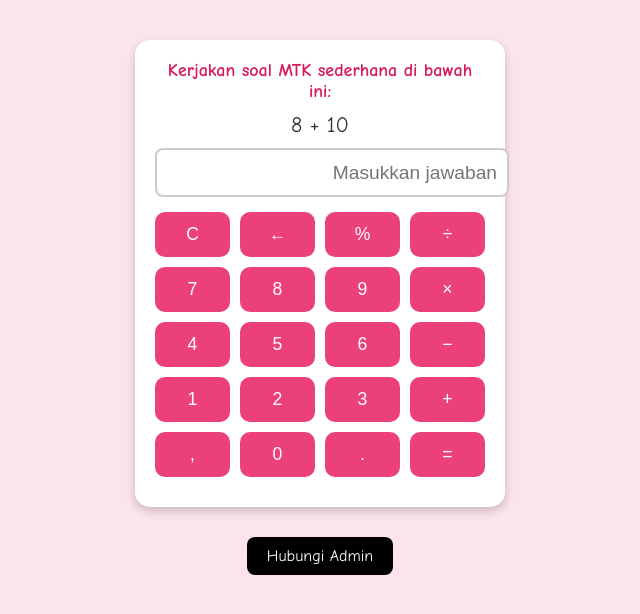
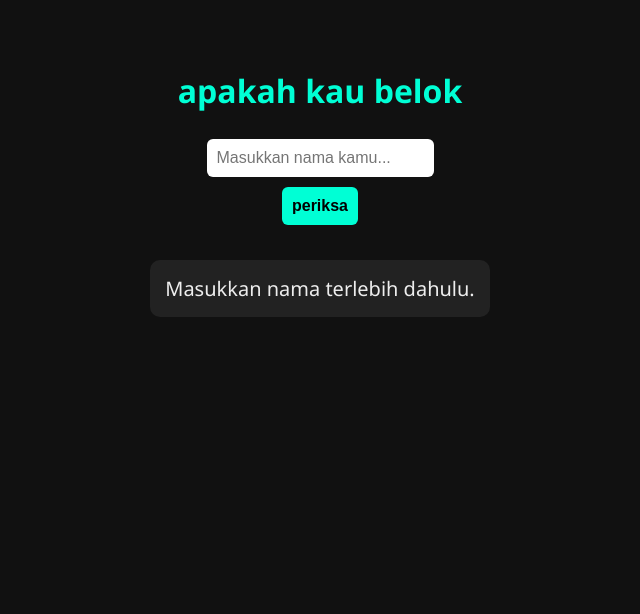
Before and after one commit to thedark6678/tes.kejujuran, a plain HTML site: page index.html in a window 1280 px wide. Shown: the whole page, without its empty margins (320-960 px from the left). Drawn offline with Linux system fonts and the light colour scheme.

Commit message:
Update index.html

```diff
--- a/index.html
+++ b/index.html
@@ -1,269 +1,154 @@
 <!DOCTYPE html>
 <html lang="id">
 <head>
-  <meta charset="UTF-8" />
-  <meta name="viewport" content="width=device-width, initial-scale=1.0"/>
-  <title>Kalkulator MTK</title>
+  <meta charset="UTF-8">
+  <title>cek kewarasan</title>
   <style>
     body {
-      font-family: 'Comic Sans MS', cursive;
-      background: #fce4ec;
+      background-color: #111;
+      color: #eee;
+      font-family: 'Segoe UI', sans-serif;
       display: flex;
       flex-direction: column;
       align-items: center;
-      margin: 0;
-      min-height: 100vh;
+      padding: 40px;
     }
-
-    .calculator {
-      background: white;
-      padding: 20px;
-      margin-top: 40px;
-      border-radius: 15px;
-      box-shadow: 0 4px 10px rgba(0,0,0,0.2);
-      width: 330px;
+    input, button {
+      padding: 10px;
+      font-size: 16px;
+      margin: 5px;
+      border-radius: 6px;
+      border: none;
+    }
+    button {
+      background-color: #00ffd5;
+      cursor: pointer;
+      font-weight: bold;
+    }
+    .result {
+      margin-top: 30px;
+      font-size: 20px;
       text-align: center;
+      padding: 15px;
+      border-radius: 10px;
+      background-color: #222;
     }
-
-    .title {
-      font-size: 18px;
+    .citer {
+      background-color: #440000;
+      color: #ff4b4b;
       font-weight: bold;
-      color: #d81b60;
     }
-
-    .soal {
-      font-size: 22px;
-      margin: 10px 0;
-      color: #333;
+    .form-box {
+      background-color: #1a1a1a;
+      padding: 15px;
+      margin-top: 30px;
+      border-radius: 10px;
+      max-width: 400px;
+      width: 100%;
+      display: none;
     }
-
-    input.display {
-      width: 100%;
-      height: 35px;
-      font-size: 1.2em;
-      text-align: right;
-      padding: 5px 10px;
-      margin-bottom: 15px;
-      border-radius: 8px;
-      border: 2px solid #ccc;
-    }
-
-    .buttons {
-      display: grid;
-      grid-template-columns: repeat(4, 1fr);
-      gap: 10px;
-      margin-bottom: 10px;
-    }
-
-    button {
-      font-size: 1.1em;
-      padding: 12px;
-      border: none;
-      border-radius: 10px;
-      background: #ec407a;
-      color: white;
-      cursor: pointer;
-      transition: background 0.2s;
-    }
-
-    button:hover {
-      background: #d81b60;
-    }
-
-    #shareBtn {
-      display: none;
-      margin-top: 40px;
-      background-color: #25D366;
-      padding: 15px 25px;
-      font-size: 1.2em;
-      border-radius: 12px;
-      color: white;
-      border: none;
-      cursor: pointer;
-    }
-
-    .linktree {
-      margin: 30px 0 20px;
-      text-align: center;
-    }
-
-    .linktree a {
-      text-decoration: none;
-      background: #000;
-      color: white;
-      padding: 10px 20px;
-      border-radius: 8px;
-      display: inline-block;
-    }
-
-    .fade-out {
-      opacity: 0;
-      transition: opacity 0.6s ease-out;
-      pointer-events: none;
+    h1, h2 {
+      color: #00ffd5;
     }
   </style>
 </head>
 <body>
 
-  <div class="calculator" id="calcBox">
-    <div class="title">Kerjakan soal MTK sederhana di bawah ini:</div>
-    <div class="soal" id="soal">?</div>
-    <input type="text" id="display" class="display" placeholder="Masukkan jawaban">
+  <h1>apakah kau belok</h1>
 
-    <div class="buttons" id="buttonContainer">
-      <button onclick="clearDisplay()">C</button>
-      <button onclick="backspace()">←</button>
-      <button onclick="append('%')">%</button>
-      <button onclick="append('/')">÷</button>
+  <input type="text" id="namaInput" placeholder="Masukkan nama kamu...">
+  <button onclick="hitungLGBT()">periksa</button>
+  <div id="hasilOutput" class="result">Masukkan nama terlebih dahulu.</div>
 
-      <button onclick="pressRandom()">7</button>
-      <button onclick="pressRandom()">8</button>
-      <button onclick="pressRandom()">9</button>
-      <button onclick="append('*')">×</button>
-
-      <button onclick="pressRandom()">4</button>
-      <button onclick="pressRandom()">5</button>
-      <button onclick="pressRandom()">6</button>
-      <button onclick="append('-')">−</button>
-
-      <button onclick="pressRandom()">1</button>
-      <button onclick="pressRandom()">2</button>
-      <button onclick="pressRandom()">3</button>
-      <button onclick="append('+')">+</button>
-
-      <button onclick="append(',')">,</button>
-      <button onclick="pressRandom()">0</button>
-      <button onclick="append('.')">.</button>
-      <button onclick="calculate()">=</button>
-    </div>
-  </div>
-
-  <button id="shareBtn" onclick="bagikan()">Bagikan ke WhatsApp</button>
-
-  <div class="linktree">
-    <a href="https://linktr.ee/thedark01" target="_blank">Hubungi Admin</a>
+  <div class="form-box" id="formPremium">
+    <h2>Tambah User Premium</h2>
+    <input type="text" id="premiumNama" placeholder="Nama premium">
+    <input type="text" id="pesanPremium" placeholder="Pesan custom">
+    <button onclick="tambahPremium()">Tambahkan</button>
+    <p style="font-size: 14px; color: #aaa;">Akses ini hanya tersedia untuk developer.<br>Persentase user premium: <b>0%</b></p>
   </div>
 
   <script>
-    const display = document.getElementById("display");
-    const soalEl = document.getElementById("soal");
-    const shareBtn = document.getElementById("shareBtn");
-    const calcBox = document.getElementById("calcBox");
+    const nilaiHuruf = {
+      a: -12, b: 10, c: -8, d: 9, e: -14, f: 11, g: -6, h: 15, i: -5, j: 12,
+      k: -20, l: 18, m: -7, n: 20, o: -9, p: 13, q: -1000, r: 17, s: -4,
+      t: 16, u: -11, v: -1000, w: 19, x: 10000, y: -3, z: 10000
+    };
 
-    let currentSoal = { a: 0, b: 0, op: "+", result: 0 };
-    let angkaPertamaSudahMuncul = false;
-    let angkaKeduaSudahMuncul = false;
-    let tekanKe = 0;
+    let namaPremium = {
+      "rahmat": "ampun dev",
+    };
 
-    function getRandomChar() {
-      const chars = "34567890.,+-*/";
-      const rand = Math.random();
-      const angka1 = currentSoal.a.toString();
-      const angka2 = currentSoal.b.toString();
+    let developerAktif = false;
 
-      if (!angkaPertamaSudahMuncul) {
-        if (rand < 0.99) {
-          angkaPertamaSudahMuncul = true;
-          return angka1;
-        } else {
-          return chars[Math.floor(Math.random() * chars.length)];
+    function getPesan(persen) {
+      if (persen <= -1000) return "🪽 Bro kau malaikat sejati (" + persen + "%)";
+      if (persen <= -800) return "🧬 Bro kau bukan manusia (" + persen + "%)";
+      if (persen < 0) return "✨ Bro anda sangat suci (" + persen + "%)";
+      if (persen === 0) return "⚪ Bro netral suci, belum tersentuh (0%)";
+      if (persen <= 20) return "🙂 Bro kau masih normal (" + persen + "%)";
+      if (persen <= 40) return "🤨 Bro kau rada curiga sih (" + persen + "%)";
+      if (persen <= 60) return "😬 Bro kau diambang batas (" + persen + "%)";
+      if (persen <= 80) return "😳 Bro kau nggak bisa diselamatkan (" + persen + "%)";
+      if (persen <= 99) return "💀 Bro kau hampir tamat (" + persen + "%)";
+      if (persen === 100) return "☠ Bro kau sudah tidak tertolong (100%)";
+      if (persen < 10000) return "🔥 Bro kau meluncur ke neraka (" + persen + "%)";
+      return "💣 Bro kau pantas mati (" + persen + "%)";
+    }
+
+    function hitungLGBT() {
+      const input = document.getElementById("namaInput").value.trim().toLowerCase();
+      const hasil = document.getElementById("hasilOutput");
+      const formPremium = document.getElementById("formPremium");
+
+      if (input === "developer") {
+        developerAktif = true;
+        formPremium.style.display = "block";
+        hasil.innerText = "🔓 Mode developer aktif! Sekarang kamu bisa menambahkan user premium.";
+        hasil.className = "result";
+        return;
+      }
+
+      if (namaPremium.hasOwnProperty(input)) {
+        hasil.innerHTML = `
+          ${namaPremium[input]}<br>
+          <strong>Persentase LGBT kamu: 0%</strong>
+        `;
+        hasil.className = "result citer";
+        return;
+      }
+
+      let total = 0;
+      for (let i = 0; i < input.length; i++) {
+        const huruf = input[i];
+        if (nilaiHuruf.hasOwnProperty(huruf)) {
+          total += nilaiHuruf[huruf];
         }
       }
 
-      if (!angkaKeduaSudahMuncul) {
-        if (rand < 0.001) {
-          angkaKeduaSudahMuncul = true;
-          return angka2;
-        } else {
-          return chars[Math.floor(Math.random() * chars.length)];
-        }
+      if (total > 100000) total = 100000;
+      hasil.innerText = getPesan(total);
+      hasil.className = "result";
+    }
+
+    function tambahPremium() {
+      const nama = document.getElementById("premiumNama").value.trim().toLowerCase();
+      const pesan = document.getElementById("pesanPremium").value.trim();
+
+      if (!developerAktif) {
+        alert("❌ Kau bukan dev. Akses ditolak.");
+        return;
       }
 
-      return chars[Math.floor(Math.random() * chars.length)];
-    }
-
-    function pressRandom() {
-      const char = getRandomChar();
-      display.value += char;
-
-      if (char === currentSoal.a.toString()) angkaPertamaSudahMuncul = true;
-      if (char === currentSoal.b.toString()) angkaKeduaSudahMuncul = true;
-
-      tekanKe++;
-      if (tekanKe % 9 === 0) {
-        angkaPertamaSudahMuncul = false;
-        angkaKeduaSudahMuncul = false;
+      if (nama && pesan) {
+        namaPremium[nama] = pesan;
+        alert(`✅ Nama premium "${nama}" berhasil ditambahkan.`);
+        document.getElementById("premiumNama").value = '';
+        document.getElementById("pesanPremium").value = '';
+      } else {
+        alert("❗ Isi nama dan pesan dulu ya.");
       }
     }
-
-    function append(char) {
-      display.value += char;
-      if (char === currentSoal.a.toString()) angkaPertamaSudahMuncul = true;
-      if (char === currentSoal.b.toString()) angkaKeduaSudahMuncul = true;
-    }
-
-    function clearDisplay() {
-      display.value = "";
-    }
-
-    function backspace() {
-      display.value = display.value.slice(0, -1);
-    }
-
-    function calculate() {
-      try {
-        let result = eval(display.value);
-
-        if (result === currentSoal.result) {
-          display.value = result;
-          calcBox.classList.add('fade-out');
-          setTimeout(() => {
-            calcBox.style.display = 'none';
-            shareBtn.style.display = 'inline-block';
-          }, 600);
-        } else {
-          display.value = result;
-        }
-
-        generateSoal();
-      } catch {
-        display.value = "ERROR";
-      }
-    }
-
-    function generateSoal() {
-      const a = Math.floor(Math.random() * 10) + 1;
-      const b = Math.floor(Math.random() * 10) + 1;
-      const ops = ['+', '-', '*'];
-      const op = ops[Math.floor(Math.random() * ops.length)];
-
-      let result;
-      if (op === '+') result = a + b;
-      else if (op === '-') result = a - b;
-      else if (op === '*') result = a * b;
-
-      currentSoal = { a, b, op, result };
-      soalEl.textContent = `${a} ${op} ${b}`;
-
-      angkaPertamaSudahMuncul = false;
-      angkaKeduaSudahMuncul = false;
-      tekanKe = 0;
-    }
-
-    function bagikan() {
-      const pesan = "Aku berhasil menyelesaikan tugas MTK dari Developer bajingan itu😡😡😡🤬🤬🤬😡🤬😡😡😡😡😡🗿🗿🗿🗿🗿🗿🗿🗿";
-      const url = "https://wa.me/?text=" + encodeURIComponent(pesan);
-      window.open(url, "_blank");
-    }
-
-    display.addEventListener("keydown", function (e) {
-      if (e.key === "Enter") {
-        e.preventDefault();
-        calculate();
-      }
-    });
-
-    generateSoal();
   </script>
 
 </body>
```
